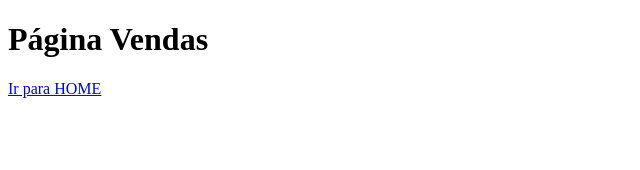
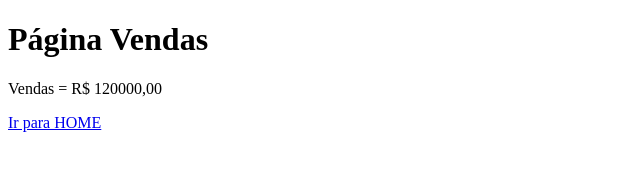
Before and after one commit to dionatasantos/AulaGitHub, a plain HTML site: page vendas.html in a window 1280 px wide. Shown: the whole page, without its empty margins (0-640 px from the left). Drawn offline with Linux system fonts and the light colour scheme.

Commit message:
Acrescentado valores para vendas

```diff
--- a/vendas.html
+++ b/vendas.html
@@ -7,6 +7,7 @@
 </head>
 <body>
     <h1>Página Vendas</h1>
+    <p>Vendas = R$ 120000,00</p>
     <a href="index.html">Ir para HOME</a>
 </body>
 </html>
```
